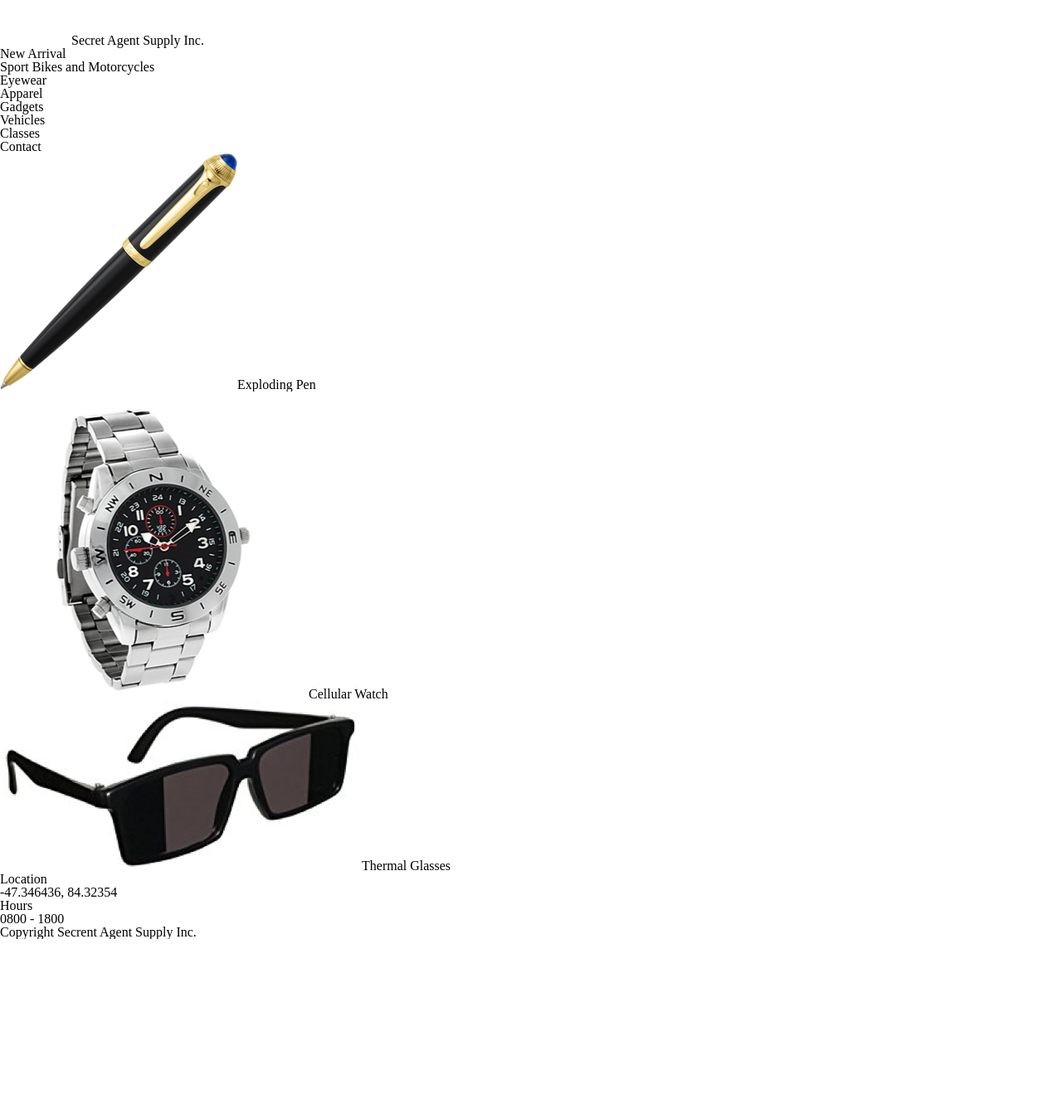
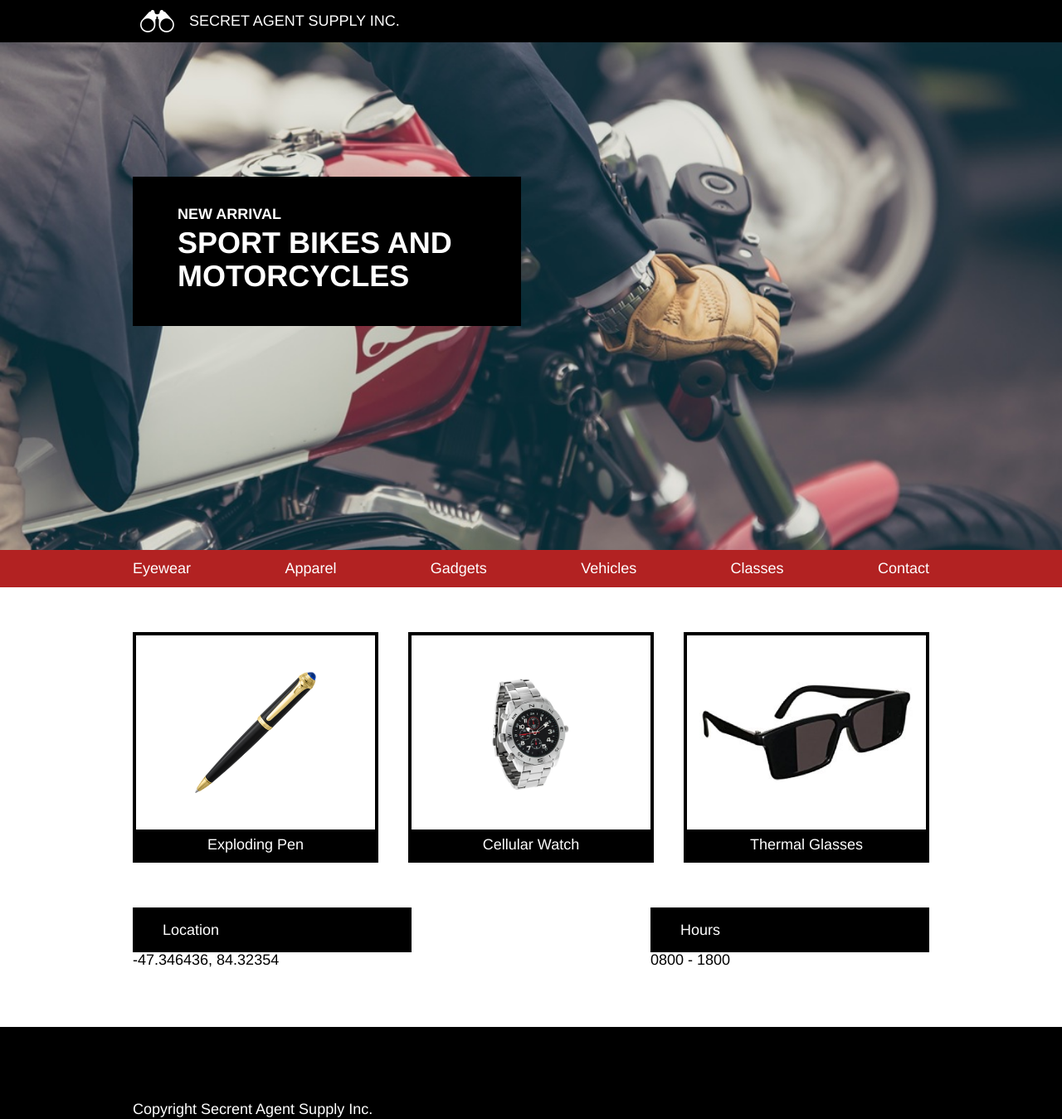
Before and after one commit to designbynuff/SecretAgentSupply, a plain HTML site: page index.html in a window 1280 px wide. Shown: the whole page at 83% size. Before the commit the page ends 1132 px from the top, so only its background shows below. Drawn offline with Linux system fonts and the light colour scheme; files that its build step writes are made by us from their sources.

Commit message:
CSS Tweaks for Desktop done (ish)

```diff
--- a/index.html
+++ b/index.html
@@ -4,27 +4,32 @@
     <meta charset="utf-8">
     <title>Secret Agent Supply Inc.</title>
 
-    <link rel="stylesheet" href="reset.css">
-    <link rel="stylesheet" href="style.css">
+    <link rel="stylesheet" href="./resources/css/reset.css">
+    <link rel="stylesheet" href="./resources/css/style.css">
   </head>
 
   <body>
 
       <header>
+        <div class="container">
           <div class="logo">
             <img src="./resources/img/logo.png" alt="">
             <span>Secret Agent Supply Inc.</span>
           </div>
+        </div>
       </header>
 
       <div class="hero">
+        <div class="container">
           <div class="textbox">
             <h3>New Arrival</h3>
             <h2>Sport Bikes and Motorcycles</h2>
           </div>
         </div>
+      </div>
 
       <nav>
+        <div class="container">
           <ul>
             <li><a href="#"></a>Eyewear</li>
             <li><a href="#"></a>Apparel</li>
@@ -33,14 +38,37 @@
             <li><a href="#"></a>Classes</li>
             <li><a href="#"></a>Contact</li>
           </ul>
+        </div>
       </nav>
 
       <div class="main">
+        <div class="container">
+
           <div class="grid">
-        <div class="item"><img src="./resources/img/pen.png" alt="pen"><span>Exploding Pen</span></div>
-        <div class="item"><img src="./resources/img/watch.png" alt="watch"><span>Cellular Watch</span></div>
-        <div class="item"><img src="./resources/img/glasses.png" alt="glasses"><span>Thermal Glasses</span></div>
+            <div class="item">
+              <div class="item-image">
+                <img src="./resources/img/pen.png" alt="pen">
               </div>
+              <span>Exploding Pen</span>
+            </div>
+
+            <div class="item">
+              <div class="item-image">
+                <img src="./resources/img/watch.png" alt="watch">
+              </div>
+              <span>Cellular Watch</span>
+            </div>
+
+            <div class="item">
+              <div class="item-image">
+                <img src="./resources/img/glasses.png" alt="glasses">
+              </div>
+              <span>Thermal Glasses</span>
+            </div>
+
+          </div>
+
+          <div class="info-container">
 
             <div class="info">
               <p class="title">Location</p>
@@ -54,9 +82,15 @@
 
           </div>
 
+        </div>
+      </div>
+
       <footer>
+        <div class="container">
           <p>Copyright Secrent Agent Supply Inc.</p>
+        </div>
       </footer>
+
 
   </body>
 </html>
--- a/resources/css/style.css
+++ b/resources/css/style.css
@@ -0,0 +1,152 @@
+/* Global Styles */
+
+html{
+  font-size: 18px;
+}
+
+body{
+  font-family: "Helvetica", sans-serif;
+}
+
+.container{
+  width: 960px;
+  margin: 0 auto;
+}
+
+/* Header */
+
+header{
+  width: 100%;
+  background-color: #000;
+  color: #fff;
+}
+
+.logo{
+  display: flex;
+  align-items: center;
+  padding: 0.66rem 0 0.66rem 0;
+}
+
+.logo img{
+  height: 1.5rem;
+  width: auto;
+  padding: 0 1rem 0 0.5rem;
+}
+
+.logo span{
+  text-transform: uppercase;
+  font-size: 1rem;
+}
+
+/* Hero */
+
+.hero{
+  padding-top: 9rem;
+  height: 25rem;
+  background-image: url(../img/moto.jpeg);
+  background-size: cover;
+  background-position: center;
+  background-repeat: no-repeat;
+}
+
+.textbox{
+  width: 20rem;
+  padding: 2rem 3rem;
+  background-color: #000;
+  color: #fff;
+  font-weight: bold;
+}
+
+.textbox h2, h3{
+  text-transform: uppercase;
+  margin-bottom: 0.25rem;
+  line-height: 1.1;
+}
+
+.textbox h2{
+  font-size: 2rem;
+}
+
+.textbox h3{
+  font-size: 1rem;
+}
+
+/* Navigation */
+
+nav{
+  background-color: firebrick;
+  padding: .75rem 0;
+  color: #fff;
+}
+
+nav ul{
+  display: flex;
+  justify-content: space-between;
+}
+
+/* Main Area */
+
+.main{
+  padding: 3rem 0 4rem 0;
+}
+
+.grid{
+  display: flex;
+  justify-content: space-between;
+  margin-bottom: 3rem;
+}
+
+.item{
+  border: 4px solid black;
+  display: block;
+  width: 30%;
+}
+
+.item-image{
+  height: 9rem;
+  display: flex;
+  justify-content: center;
+  align-items: center;
+  padding: 2rem 0 2rem 0;
+}
+
+.item img{
+  max-width: 90%;
+  max-height: 90%;
+}
+
+.item span{
+  display: block;
+  width: 100%;
+  margin-left: 0 auto;
+  padding: .5rem 0 .5rem 0;
+  background-color: #000;
+  color: #fff;
+  text-align: center;
+}
+
+/* Info and Hours */
+
+.info-container{
+  display: flex;
+  justify-content: space-between;
+}
+
+.info{
+  width: 35%;
+}
+
+.title{
+  display: block;
+  padding: 1rem 0 1rem 2rem;
+  color: #fff;
+  background-color: #000;
+}
+
+/* Footer */
+
+footer{
+  padding: 5rem 0;
+  color: #fff;
+  background-color: #000;
+}
```
Lines whose indentation alone changed are shown as unchanged.
